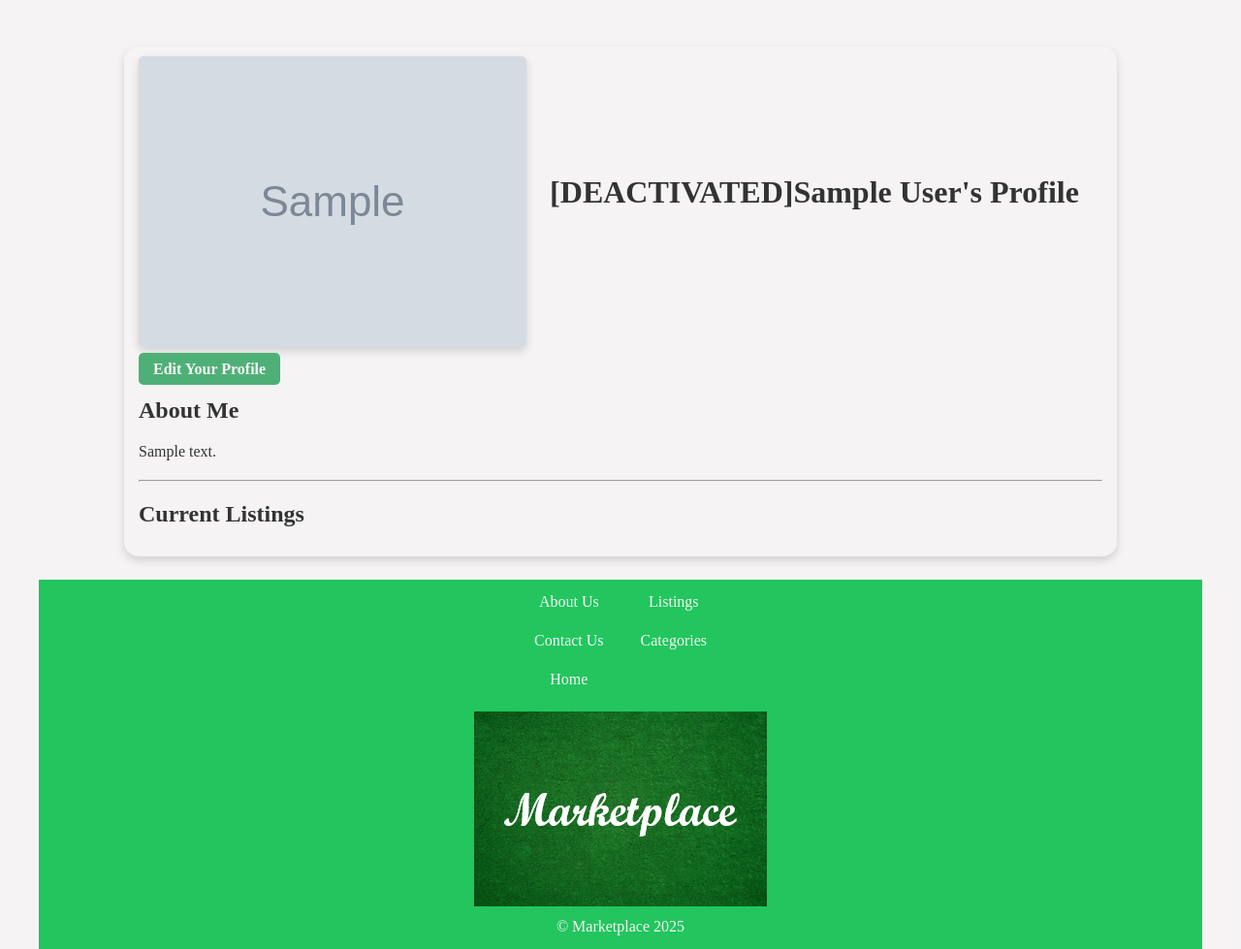
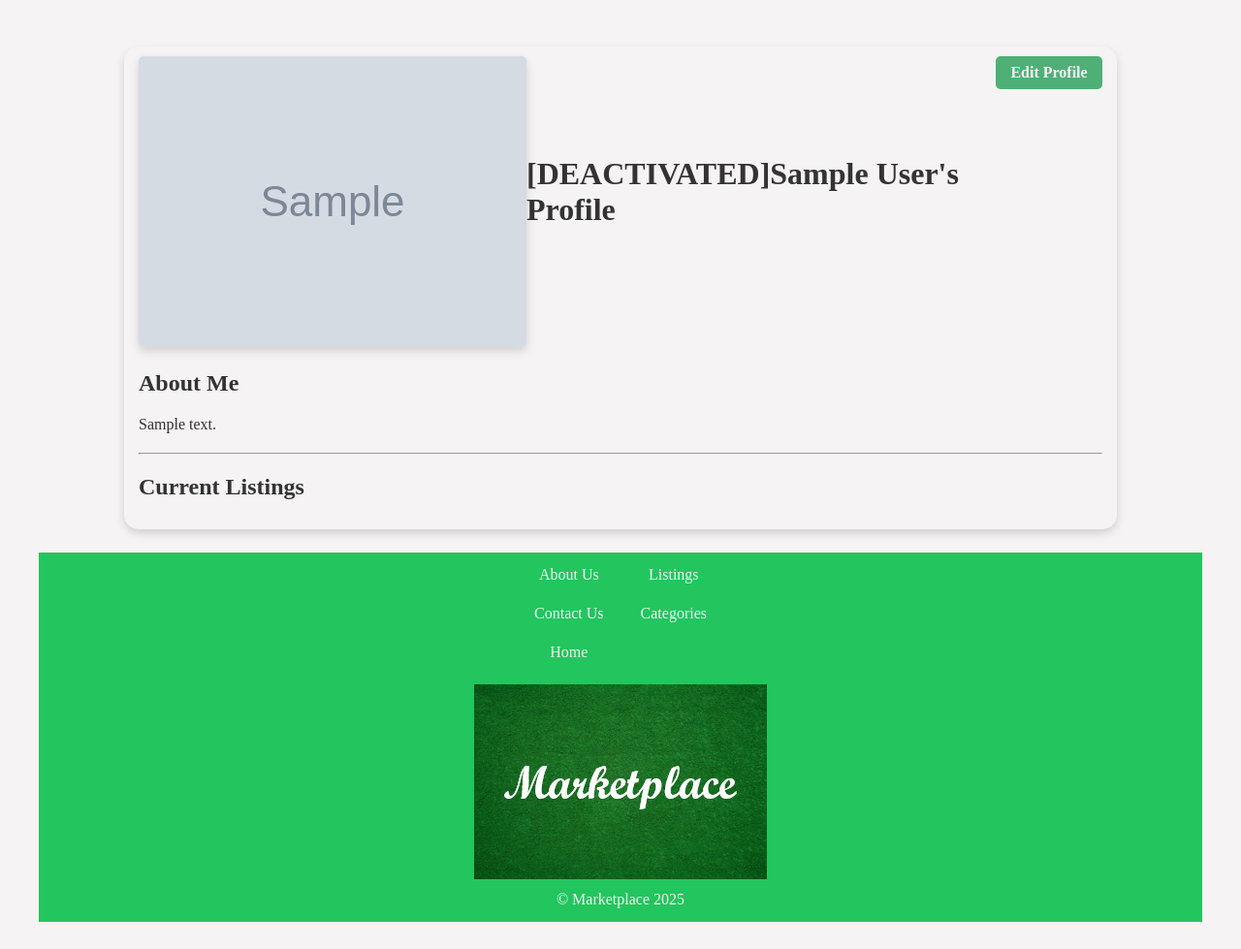
Before and after one commit to JasperK04/marketplace_project, a Flask app: page /profile/1 in a window 1280 px wide. Shown: the part 90-1069 px from the top of the page at 97% size. After the commit the page ends 1041 px from the top, so only its background shows below. Run offline with Flask 3, Linux system fonts and the light colour scheme; a user stored in the database is signed in; tables that the repository leaves empty hold one stand-in row (values such as "Sample post"); grey boxes marked "Sample" are stand-in pictures.

Commit message:
merge stash into branch

```diff
--- a/app/static/css/profile.css
+++ b/app/static/css/profile.css
@@ -29,6 +29,32 @@
             > .profile_picture img {
                 border-radius: 5px;
                 box-shadow: 0 4px 10px rgba(0, 0, 0, 0.15);
+            }
+
+            > .user_buttons {
+                align-self: flex-start;
+
+                > a {
+                    display: block;
+                    width: 5em;
+                    background-color: var(--color-tertiary);
+                    color: var(--color-background);
+                    padding: 8px 15px;
+                    border-radius: 5px;
+                    text-decoration: none;
+                    text-align: center;
+                    font-weight: bold;
+                    transition: background-color 0.2s;
+                    text-decoration: none;
+                }
+
+                > a:hover {
+                    background-color: var(--color-quaternary);
+                }
+
+                > span > button {
+                    width: 11em;
+                }
             }
 
             > .profile_name {
--- a/app/templates/profile.html
+++ b/app/templates/profile.html
@@ -22,6 +22,12 @@
             <div class="profile_name">
                 <h1>
                     {%if user.is_deactivated %}[DEACTIVATED]{% endif %}{{ user.name }}'s Profile
+                </h1>
+            </div>
+            <div class="user_buttons">
+                {% if user.id == current_user.id %}
+                    <a href="{{ url_for('routes.edit_profile', user_id=user.id) }}">Edit Profile</a>
+                {% endif %}
                 {% if current_user.is_authenticated and current_user.is_admin and current_user.id != user.id %}
                     {% if user.is_deactivated %}
                         <span><button class="primary" id="reactivate-user">Reactivate user</button></span>
@@ -29,13 +35,8 @@
                         <span><button class="destructive" id="deactivate-user">Deactivate user</button></span>
                     {% endif %}
                 {% endif %}
-                </h1>
             </div>
         </div>
-
-    {% if user.id == current_user.id %}
-        <a href="{{ url_for('routes.edit_profile', user_id=user.id) }}">Edit Your Profile</a>
-    {% endif %}
 
     <h2 id="about_me">About Me</h2>
     {% if user.about_me %}
```
Lines whose indentation alone changed are shown as unchanged.
